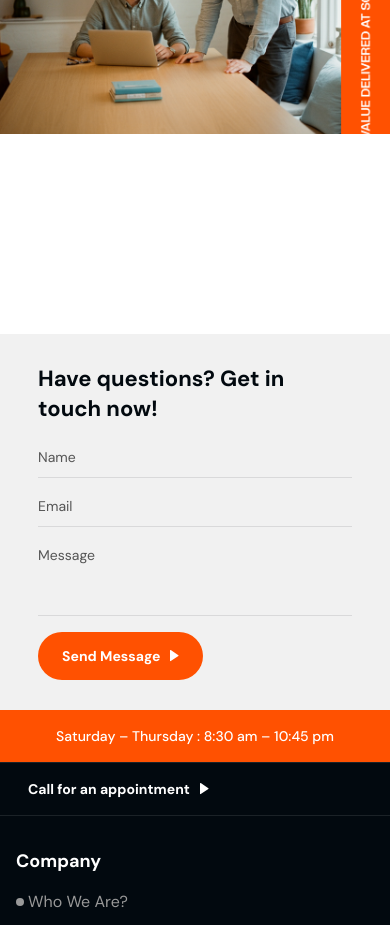
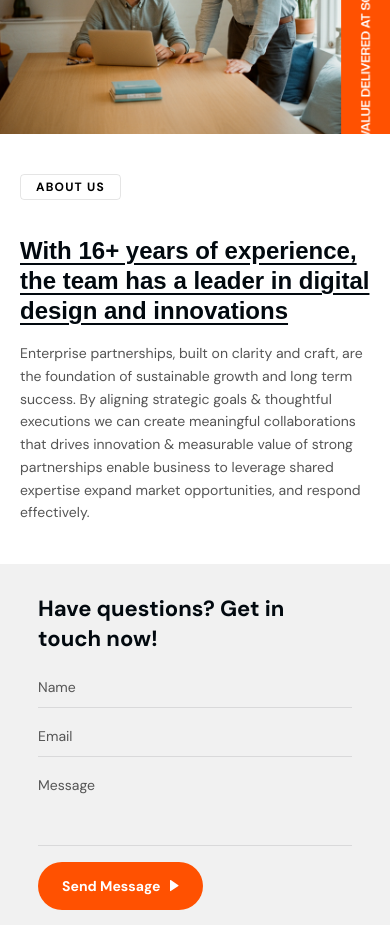
Before and after one commit to Mostofa-zaman/bitox-business-consulting-website, a Next.js app: page /consulting-agency in a window 390 px wide. Shown: the part 2080-3005 px from the top of the page. Built offline with nearby package versions, Linux system fonts and the light colour scheme.

Commit message:
feat(AboutUs):add right part content and responsive section layout

```diff
--- a/src/components/homeTwo/AboutUs.jsx
+++ b/src/components/homeTwo/AboutUs.jsx
@@ -1,15 +1,15 @@
 "use client";
 
-import React from 'react'
+import React from "react";
 import Container from "@/components/common/Container";
-import Image from 'next/image';
+import Image from "next/image";
 
 const AboutUs = () => {
   return (
-       <section className="w-full overflow-hidden bg-white">
+    <section className="w-full overflow-hidden bg-white">
       <Container size="2xl" className="px-0!">
         <div className="flex flex-col lg:grid lg:grid-cols-[minmax(0,830px)_1fr] min-h-[500px] lg:min-h-[650px] xl:min-h-[700px]">
-           {/* Left: Hero Image */}
+          {/* Left: Hero Image */}
           <div className="relative w-full h-[300px] sm:h-[400px] md:h-[480px] lg:h-auto lg:min-h-[600px]">
             <Image
               src="/images/home2_aboutus/about1.png"
@@ -20,10 +20,40 @@ const AboutUs = () => {
               sizes="(max-width: 1024px) 100vw, 830px"
             />
           </div>
+
+          {/* Right: Text Content */}
+          <div className="flex flex-col justify-center px-5 sm:px-8 lg:px-10 xl:px-12 py-10 md:py-14 lg:py-16 gap-5">
+            {/* Eyebrow */}
+            <div className="mb-4 lg:mb-7.5">
+              <span className="inline-flex items-center border border-black/10 rounded-sm py-1 px-3.75 text-xs font-bold uppercase tracking-widest">
+                about us
+              </span>
+            </div>
+
+            <div className="flex flex-col gap-4 lg:gap-5">
+              <h2
+                className="text-2xl sm:text-3xl md:text-[34px] xl:text-[42px] font-bold underline underline-offset-4 max-w-[770px] text-primary leading-tight"
+                style={{ fontFamily: "'Creato Display', sans-serif" }}
+              >
+                With 16+ years of experience, the team has a leader in digital
+                design and innovations
+              </h2>
+
+              <p className="text-sm sm:text-base para-lg text-tarnary leading-relaxed max-w-[663px]">
+                Enterprise partnerships, built on clarity and craft, are the
+                foundation of sustainable growth and long term success. By
+                aligning strategic goals &amp; thoughtful executions we can
+                create meaningful collaborations that drives innovation &amp;
+                measurable value of strong partnerships enable business to
+                leverage shared expertise expand market opportunities, and
+                respond effectively.
+              </p>
+            </div>
+          </div>
         </div>
       </Container>
     </section>
-  )
-}
+  );
+};
 
-export default AboutUs
+export default AboutUs;
```
